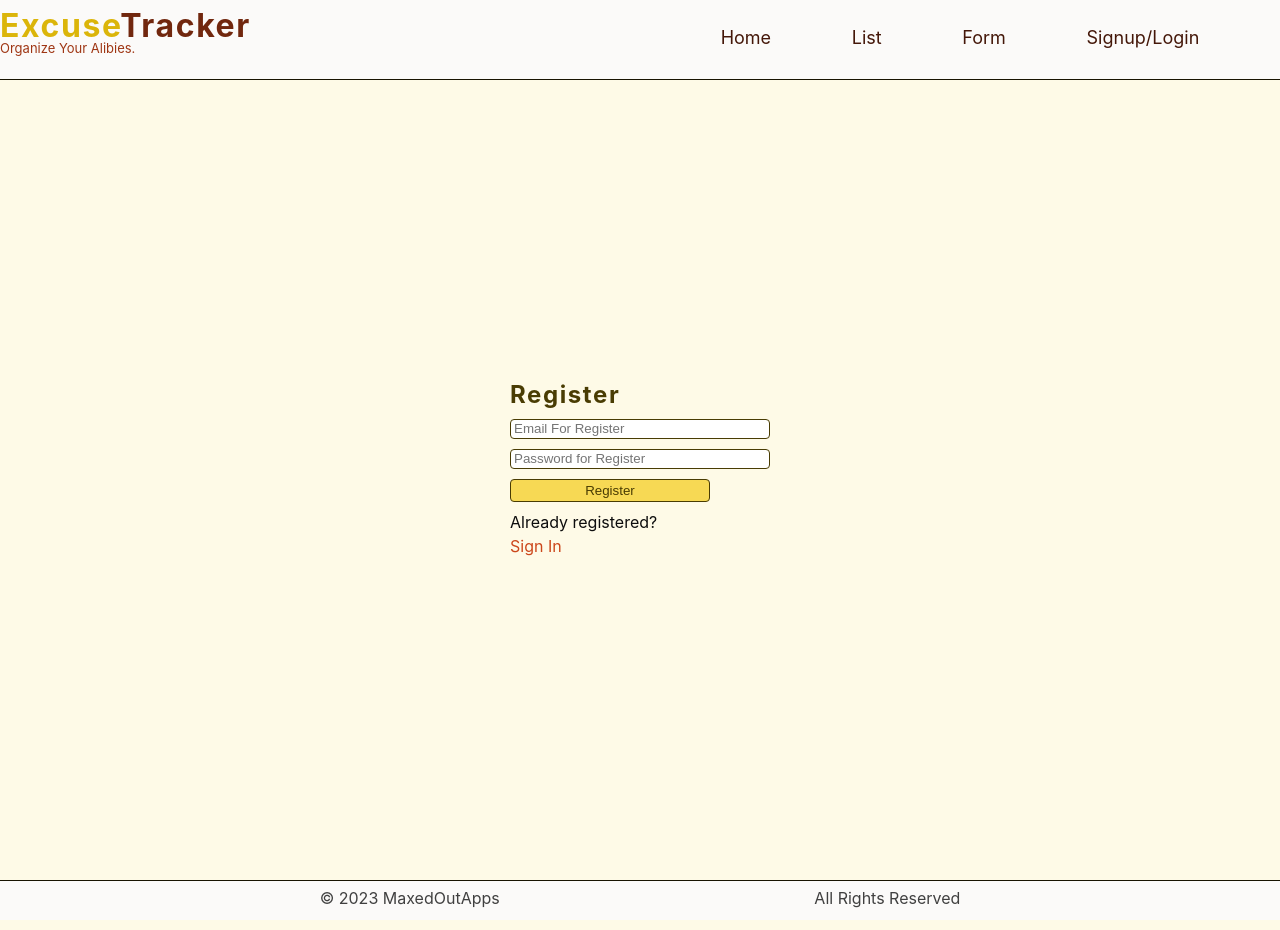
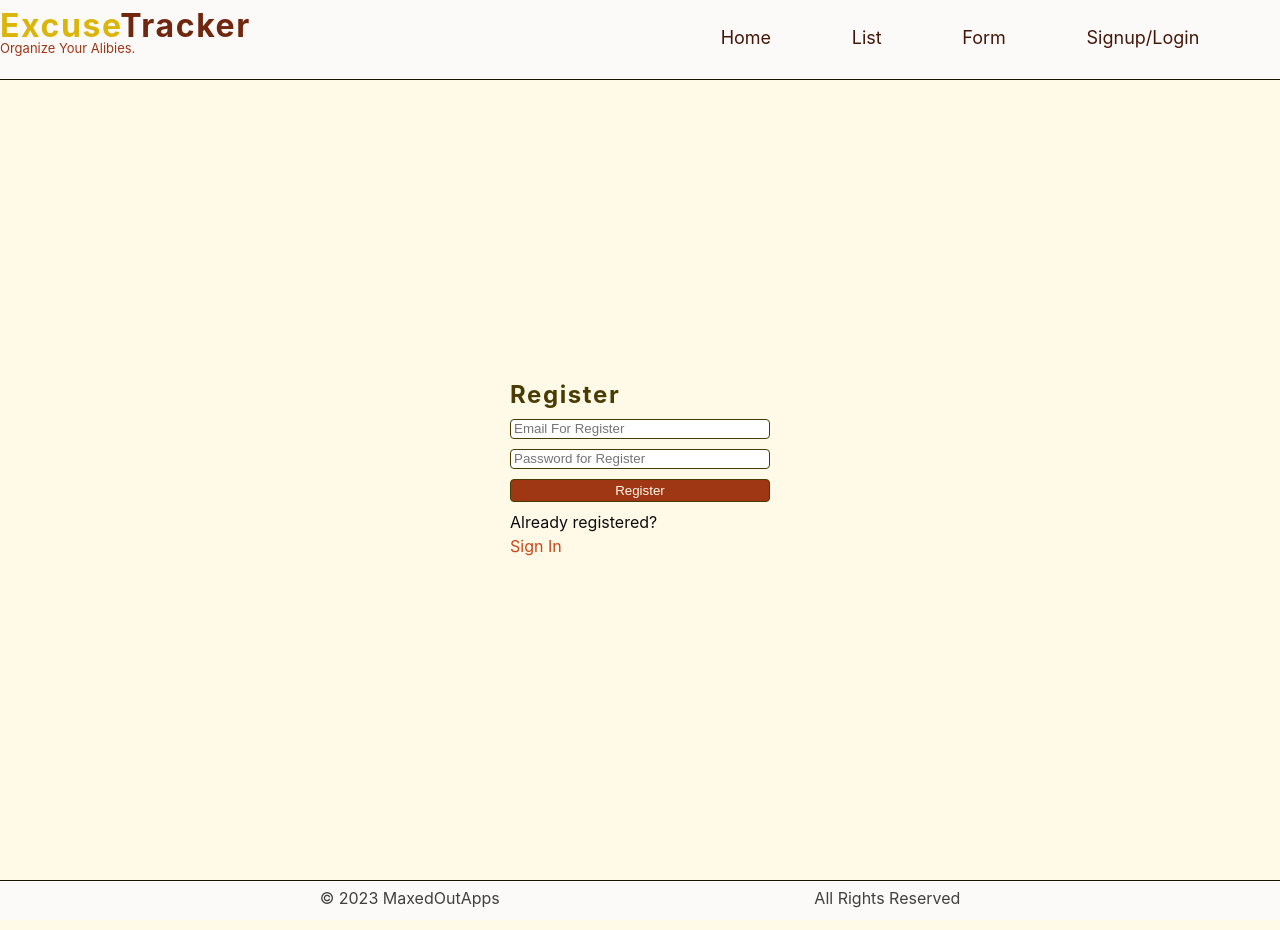
Before and after one commit to MXMaddux/excuse-tracker, a React (Create React App) app: page /register in a window 1280 px wide. Built offline with nearby package versions, Linux system fonts and the light colour scheme.

Commit message:
Change buttons

```diff
--- a/src/components/AuthReg.js
+++ b/src/components/AuthReg.js
@@ -43,7 +43,10 @@ export const AuthReg = () => {
                   type="password"
                   onChange={(e) => setPassword(e.target.value)}
                 />
-                <button type="submit"> Register </button>
+                <button className="btn-register" type="submit">
+                  {" "}
+                  Register{" "}
+                </button>
               </form>
               <div className="already-registered">
                 Already registered?{" "}
@@ -88,7 +91,7 @@ const Wrapper = styled.section`
   }
 
   .btn-register {
-    width: 5rem;
+    width: 100%;
     background-color: var(--clr-secondary-4);
     color: var(--clr-primary-10);
   }
--- a/src/components/AuthSign.js
+++ b/src/components/AuthSign.js
@@ -120,12 +120,14 @@ const Wrapper = styled.section`
 
   .btn-sign-in {
     margin-bottom: 10px;
+    width: 100%;
   }
 
   .btn-google {
     background-color: var(--clr-secondary-5);
     color: white;
     font-weight: 400;
+    width: 100%;
   }
 
   .btn-google:hover {
@@ -134,7 +136,8 @@ const Wrapper = styled.section`
 
   .container {
     display: flex;
-    width: 800px;
+    flex-direction: column;
+    width: 50%;
     height: 100vh;
     margin: auto;
     justify-content: center;
@@ -147,6 +150,11 @@ const Wrapper = styled.section`
     margin-top: 5px;
   }
 
+  form {
+    display: flex;
+    flex-direction: column;
+  }
+
   h4 {
     color: var(--clr-primary-2);
   }
@@ -154,21 +162,15 @@ const Wrapper = styled.section`
   input {
     margin-bottom: 10px;
     padding: 3px;
-    width: 200px;
+    width: 100%;
     height: 20px;
-  }
-
-  .register {
-    display: flex;
-    flex-direction: column;
-    width: 250px;
-    margin-bottom: 20px;
   }
 
   .sign-in {
     display: flex;
     flex-direction: column;
     width: 250px;
+    margin-bottom: 20px;
   }
 
   @media (max-width: 697px) {
--- a/src/components/SignIn.js
+++ b/src/components/SignIn.js
@@ -21,7 +21,6 @@ const SignIn = () => {
       />
     </div>
   );
-  return <div>SignUp</div>;
 };
 
 export default SignIn;
```
Also changed, not shown: 1 other file (tests, documents, lock files or other folders).
